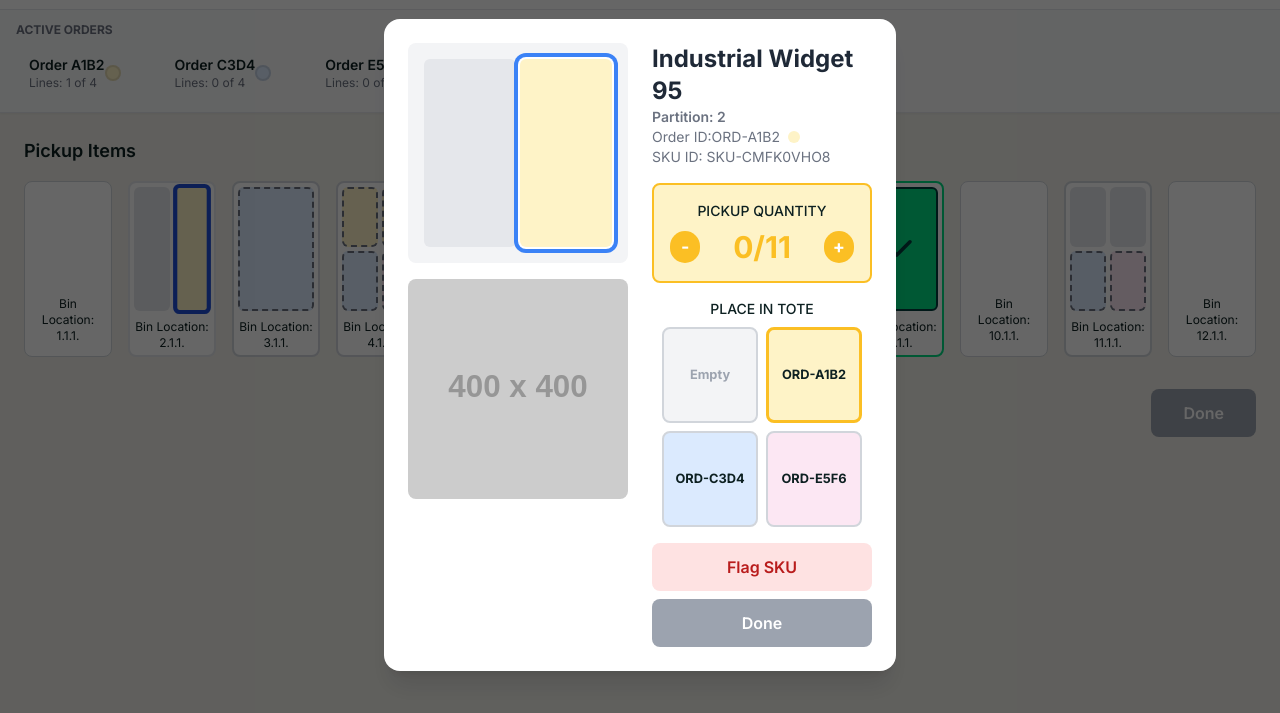
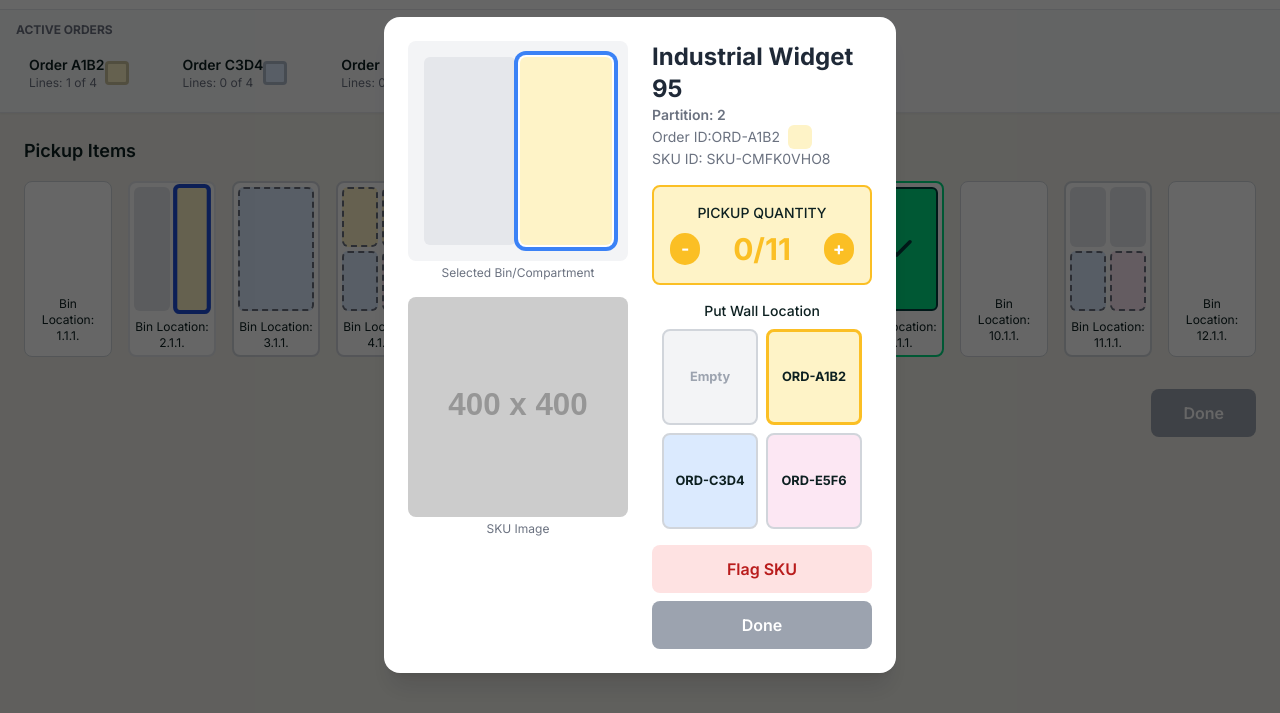
Before and after one commit to azeem-ck/ui-version-3, a plain HTML site: page index.html in a window 1280 px wide. Both pictures are taken after a click on the element 192 px from the left and 304 px from the top of the page. Shown: the part 55-768 px from the top of the page. Drawn offline with nearby package versions, Linux system fonts and the light colour scheme; placeholder pictures from the web are drawn by us.

Commit message:
Update index.html
Added Phanee's and Arun's inputs

```diff
--- a/index.html
+++ b/index.html
@@ -108,11 +108,11 @@
             transition: all 0.2s ease-in-out;
         }
         .order-color-dot {
-            width: 16px;
-            height: 16px;
-            border-radius: 50%;
+            width: 24px;
+            height: 24px;
             margin-right: 12px;
-            border: 2px solid rgba(0,0,0,0.1);
+            border: 3px solid rgba(0,0,0,0.2);
+            border-radius: 0.25rem; /* Changed from 50% to make it a square with slightly rounded corners */
         }
 
         /* --- Tote Map Styles --- */
@@ -225,11 +225,15 @@
             <div class="p-6 grid grid-cols-2 gap-6">
                 <!-- Left Column: Images -->
                 <div class="space-y-4">
-                    <div id="modal-compartment-view" class="bg-gray-100 rounded-lg aspect-square flex items-center justify-center p-4">
-                        <!-- Compartment visualization will be injected here -->
+                    <div>
+                        <div id="modal-compartment-view" class="bg-gray-100 rounded-lg aspect-square flex items-center justify-center p-4">
+                            <!-- Compartment visualization will be injected here -->
+                        </div>
+                        <p class="text-xs text-center text-gray-500 mt-1">Selected Bin/Compartment</p>
                     </div>
                     <div>
                         <img id="modal-sku-image" src="" alt="SKU Image" class="rounded-lg w-full aspect-square object-cover">
+                        <p class="text-xs text-center text-gray-500 mt-1">SKU Image</p>
                     </div>
                 </div>
 
@@ -239,7 +243,7 @@
                         <h3 id="modal-item-name" class="text-2xl font-bold text-gray-800"></h3>
                         <p class="text-sm text-gray-500 font-semibold">Partition: <span id="modal-partition-number"></span></p>
                         <p class="text-sm text-gray-500 flex items-center">Order ID:
-                            <span id="modal-order-dot" class="inline-block w-3 h-3 rounded-full mx-2"></span>
+                            <span id="modal-order-dot" class="inline-block w-6 h-6 rounded-md mx-2"></span>
                             <span id="modal-order-id"></span>
                         </p>
                         <p class="text-sm text-gray-500">SKU ID: <span id="modal-sku-id"></span></p>
@@ -256,7 +260,7 @@
 
                     <!-- Tote Map -->
                     <div id="tote-map-container" class="my-auto">
-                        <p class="text-sm font-medium text-center mb-2">PLACE IN TOTE</p>
+                        <p class="text-sm font-medium text-center mb-2">Put Wall Location</p>
                         <div id="tote-map" class="grid grid-cols-2 grid-rows-2 gap-2 aspect-square max-w-[200px] mx-auto">
                             <div id="tote-2" class="order-tote border-2 border-gray-300 rounded-lg flex items-center justify-center font-bold text-center"></div>
                             <div id="tote-1" class="order-tote border-2 border-gray-300 rounded-lg flex items-center justify-center font-bold text-center"></div>
@@ -477,7 +481,9 @@
                 document.getElementById('modal-sku-image').src = `https://placehold.co/400x400/cccccc/333333?text=SKU-${randomSkuNum}`;
                 document.getElementById('modal-order-id').textContent = orderId;
                 document.getElementById('modal-sku-id').textContent = `SKU-${Math.random().toString(36).slice(2, 11).toUpperCase()}`;
-                document.getElementById('modal-order-dot').className = `inline-block w-3 h-3 rounded-full mx-2 ${order.colorClass}`;
+
+                const modalOrderDot = document.getElementById('modal-order-dot');
+                modalOrderDot.className = `inline-block w-6 h-6 rounded-md mx-2 ${order.colorClass}`;
 
                 // --- Style Quantity Counter ---
                 const qtyContainer = document.getElementById('modal-qty-container');
```
